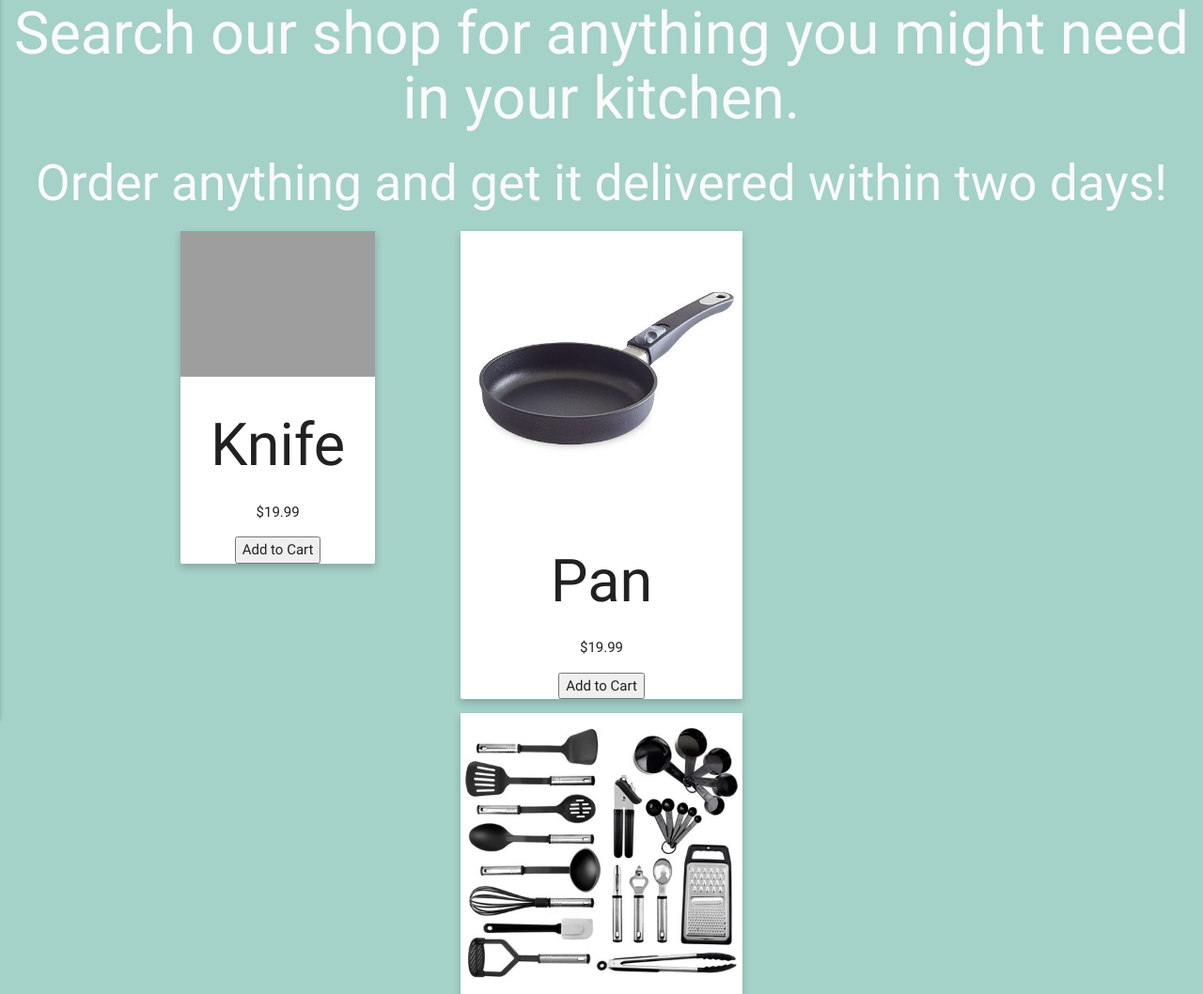
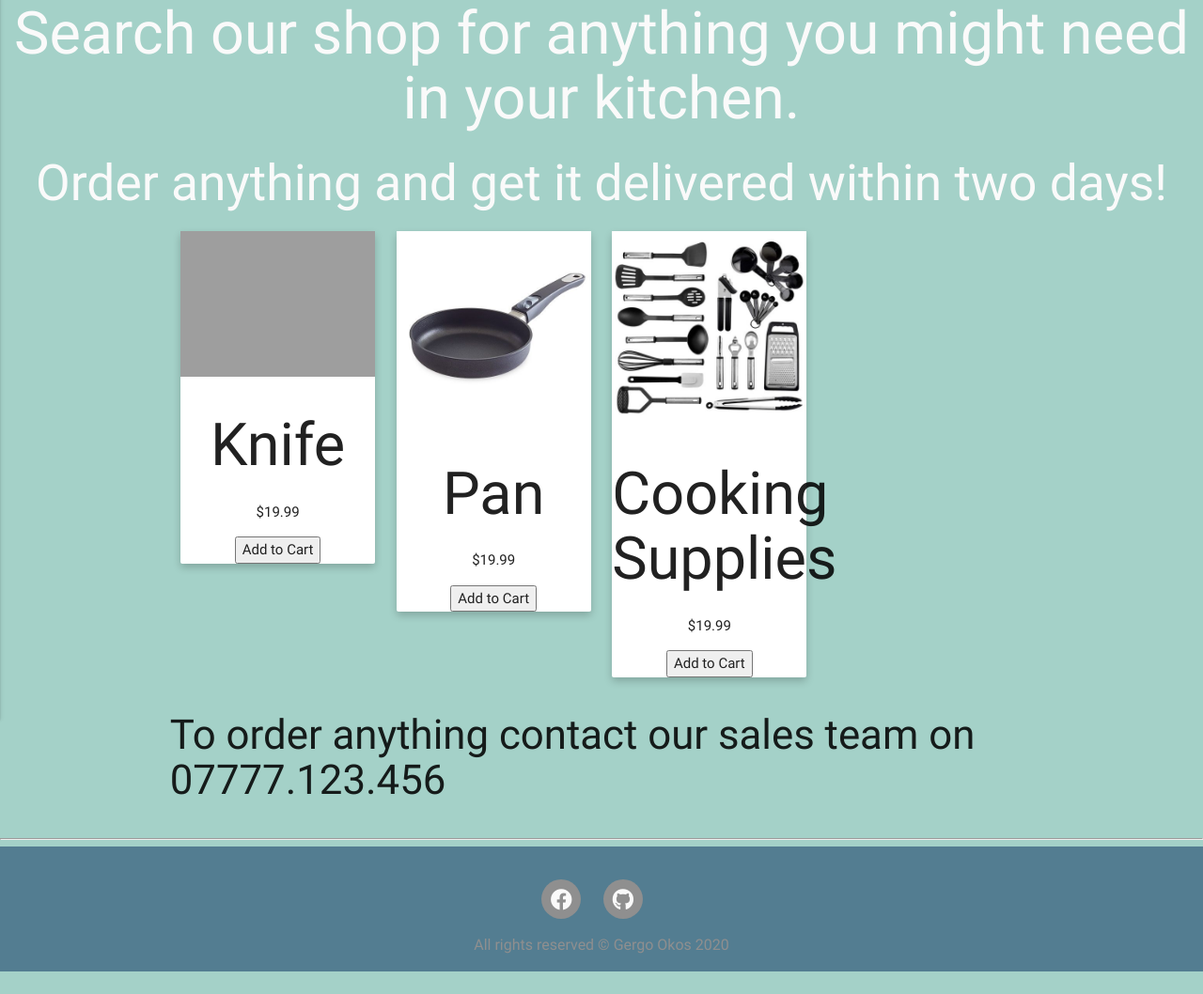
Before and after one commit to DiGergo/milestone-3, a Flask app: page /shop in a window 1280 px wide. Shown: the part 95-1153 px from the top of the page at 94% size. After the commit the page ends 1129 px from the top, so only its background shows below. Run offline with Flask 2, Linux system fonts and the light colour scheme; some libraries are stand-ins or nearby versions; grey boxes are pictures that could not be loaded.

Commit message:
shop page columns

```diff
--- a/templates/shop.html
+++ b/templates/shop.html
@@ -12,18 +12,22 @@
             <p><button>Add to Cart</button></p>
         </div>
     </div>
+    <div class="col s12 m4 l3">
         <div class="card shop-card">
             <img class="shop-item" src="../static/images/pan.jpg">
             <h1>Pan</h1>
             <p class="price">$19.99</p>
             <p><button>Add to Cart</button></p>
         </div>
+    </div>
+    <div class="col s12 m4 l3">
         <div class="card shop-card">
             <img class="shop-item" src="../static/images/cooking-supplies.jpeg">
             <h1>Cooking Supplies</h1>
             <p class="price">$19.99</p>
             <p><button>Add to Cart</button></p>
         </div>
+    </div>
     </div>
     <div class="row">
         <h3>To order anything contact our sales team on 07777.123.456</h3>
```
